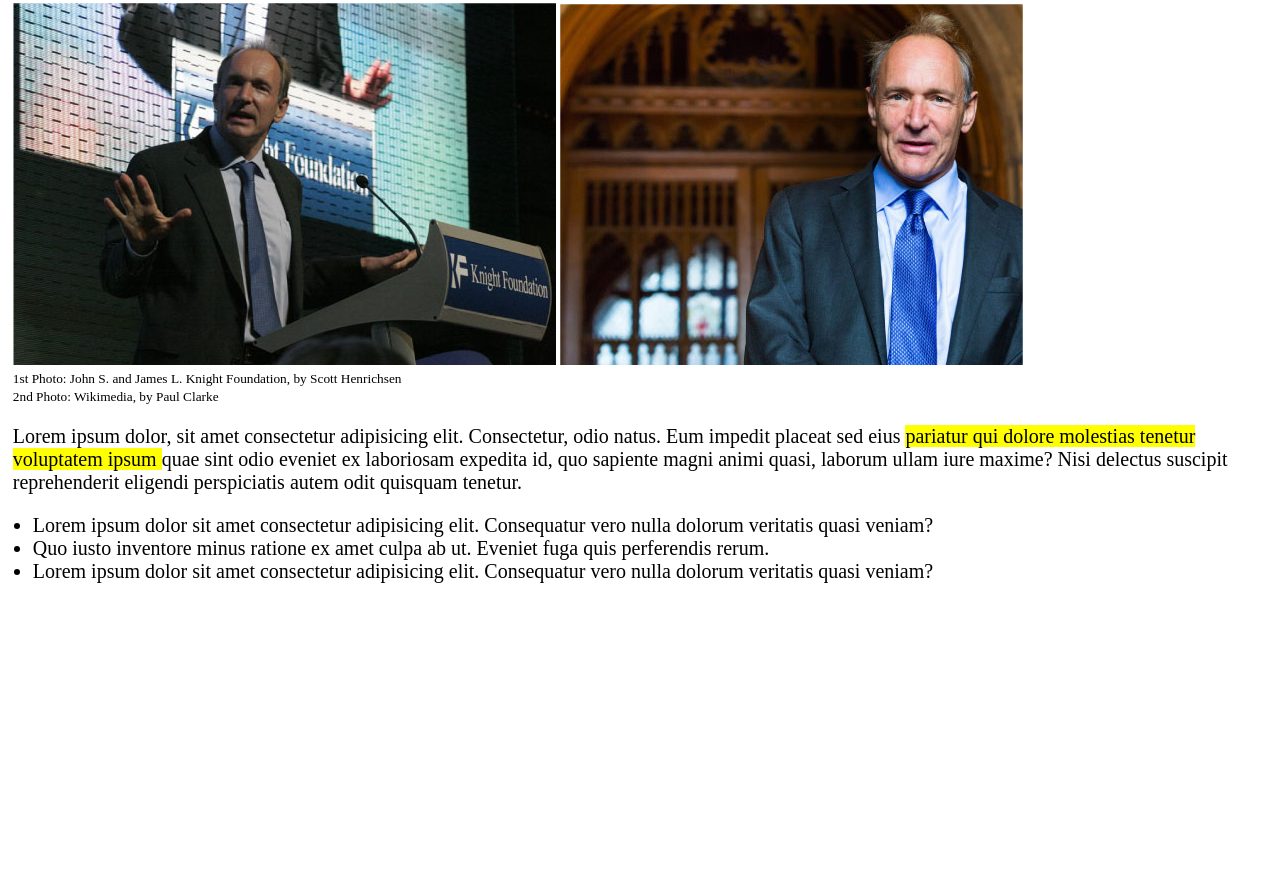
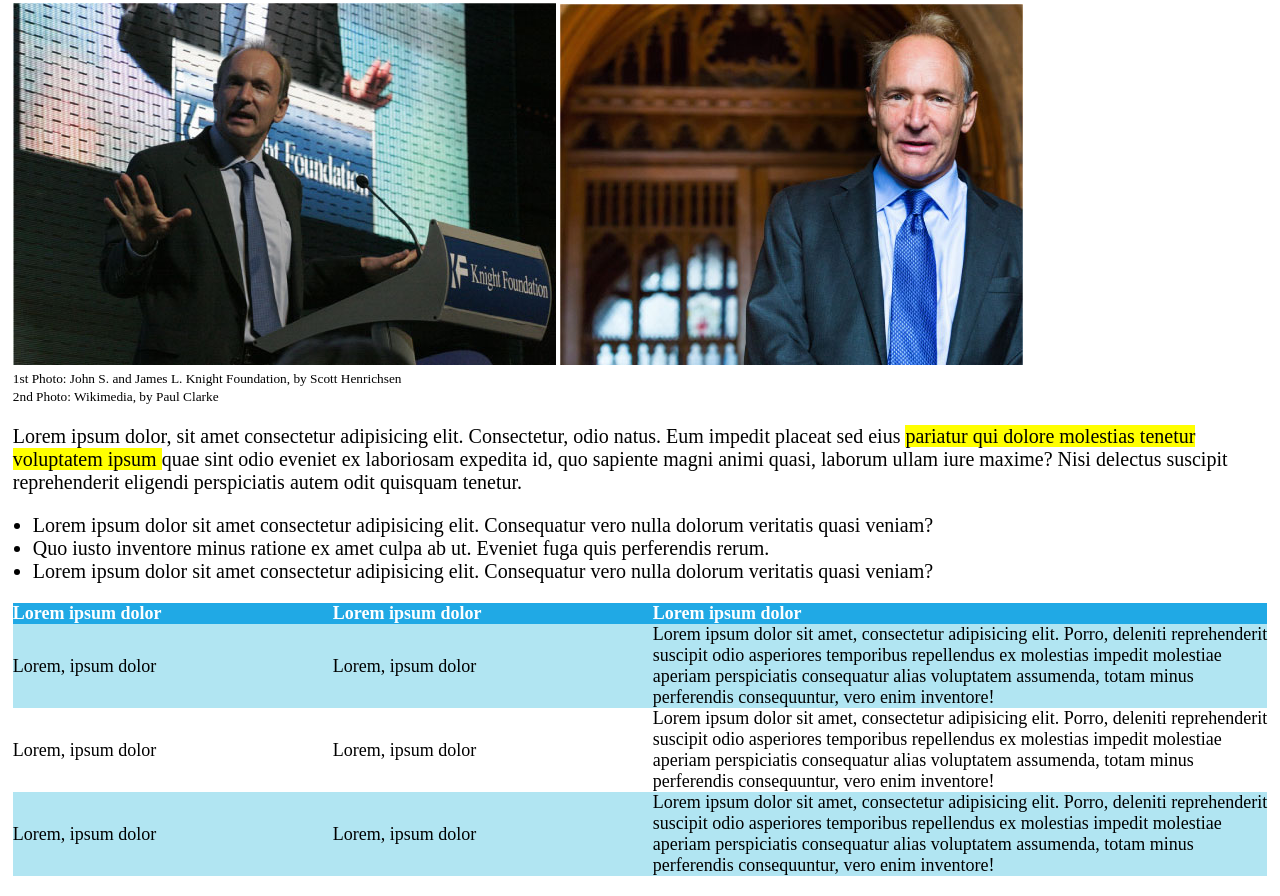
Before and after one commit to scurenza/html-css-booleaner, a plain HTML site: page index.html in a window 1280 px wide. Shown: the part 252-1148 px from the top of the page. Before the commit the page ends 835 px from the top, so only its background shows below. Drawn offline with Linux system fonts and the light colour scheme.

Commit message:
tabella completata

```diff
--- a/css/style.css
+++ b/css/style.css
@@ -60,3 +60,32 @@ ul{
     font-size: 20px;
     padding-left: 20px;
 }
+
+/* tabella */
+table{
+    width: 100%;
+    border-collapse: collapse;
+    margin-top: 20px;
+    margin-bottom: 20px;
+    font-size: 18px;
+}
+
+thead{
+    background-color: #20a9e5;
+    color: white;
+}
+
+tbody tr{
+    height: 60px;
+}
+
+th{
+    text-align: left;
+}
+
+td{
+    width: 50px;
+}
+.dispari{
+    background-color: #b1e5f2;
+}
--- a/index.html
+++ b/index.html
@@ -43,6 +43,34 @@
 
             </ul>
 
+            <!-- tabella -->
+            <table>
+                <thead>
+                    <tr>
+                        <th>Lorem ipsum dolor</th>
+                        <th>Lorem ipsum dolor</th>
+                        <th>Lorem ipsum dolor</th>
+                    </tr>
+                </thead>
+                <tbody>
+                    <tr class="dispari">
+                        <td>Lorem, ipsum dolor</td>
+                        <td>Lorem, ipsum dolor</td>
+                        <td>Lorem ipsum dolor sit amet, consectetur adipisicing elit. Porro, deleniti reprehenderit suscipit odio asperiores temporibus repellendus ex molestias impedit molestiae aperiam perspiciatis consequatur alias voluptatem assumenda, totam minus perferendis consequuntur, vero enim inventore!</td>
+                    </tr>
+                    <tr class="pari">
+                        <td>Lorem, ipsum dolor</td>
+                        <td>Lorem, ipsum dolor</td>
+                        <td>Lorem ipsum dolor sit amet, consectetur adipisicing elit. Porro, deleniti reprehenderit suscipit odio asperiores temporibus repellendus ex molestias impedit molestiae aperiam perspiciatis consequatur alias voluptatem assumenda, totam minus perferendis consequuntur, vero enim inventore!</td>
+                    </tr>
+                    <tr class="dispari">
+                        <td>Lorem, ipsum dolor</td>
+                        <td>Lorem, ipsum dolor</td>
+                        <td>Lorem ipsum dolor sit amet, consectetur adipisicing elit. Porro, deleniti reprehenderit suscipit odio asperiores temporibus repellendus ex molestias impedit molestiae aperiam perspiciatis consequatur alias voluptatem assumenda, totam minus perferendis consequuntur, vero enim inventore!</td>
+                    </tr>
+                </tbody>
+
+            </table>
         </main>
     </div>
     <!-- /MAIN -->
```
